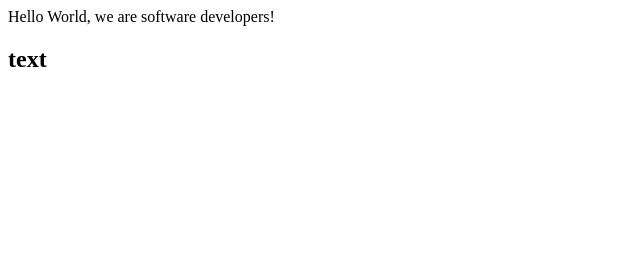
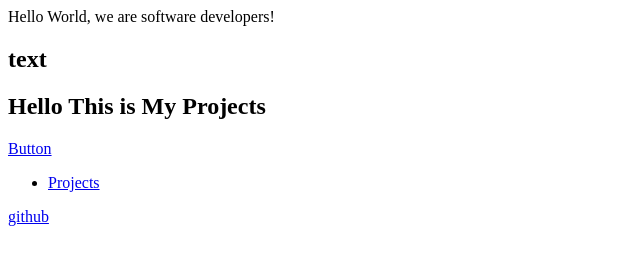
Before and after one commit to onyedikamike/Onyedika-Redwan, a plain HTML site: page index.html in a window 1280 px wide. Shown: the whole page, without its empty margins (0-640 px from the left). Drawn offline with Linux system fonts and the light colour scheme.

Commit message:
Complete part of the project

```diff
--- a/index.html
+++ b/index.html
@@ -28,7 +28,23 @@
       </section>
     </div>
     <div>
-      <section id="projects"></section>
+      <section id="projects">
+        <h2 class="project-title">Hello This is My Projects</h2>
+
+        <a href="https://en.wikipedia.org/wiki/Tanjiro_Kamado">Button</a>
+
+        </div>
+      </section>
+    </div>
+    <nav id="navbar">
+    <ul>
+      <li>
+        <a href="#projects">Projects</a>
+      </li>
+    </ul>
+    </nav>
+    <div>
+      <a id="profile-link" href="https://github.com/riyo3350g">github</a>
     </div>
     <script src="js/index.js"></script>
   </body>
```
